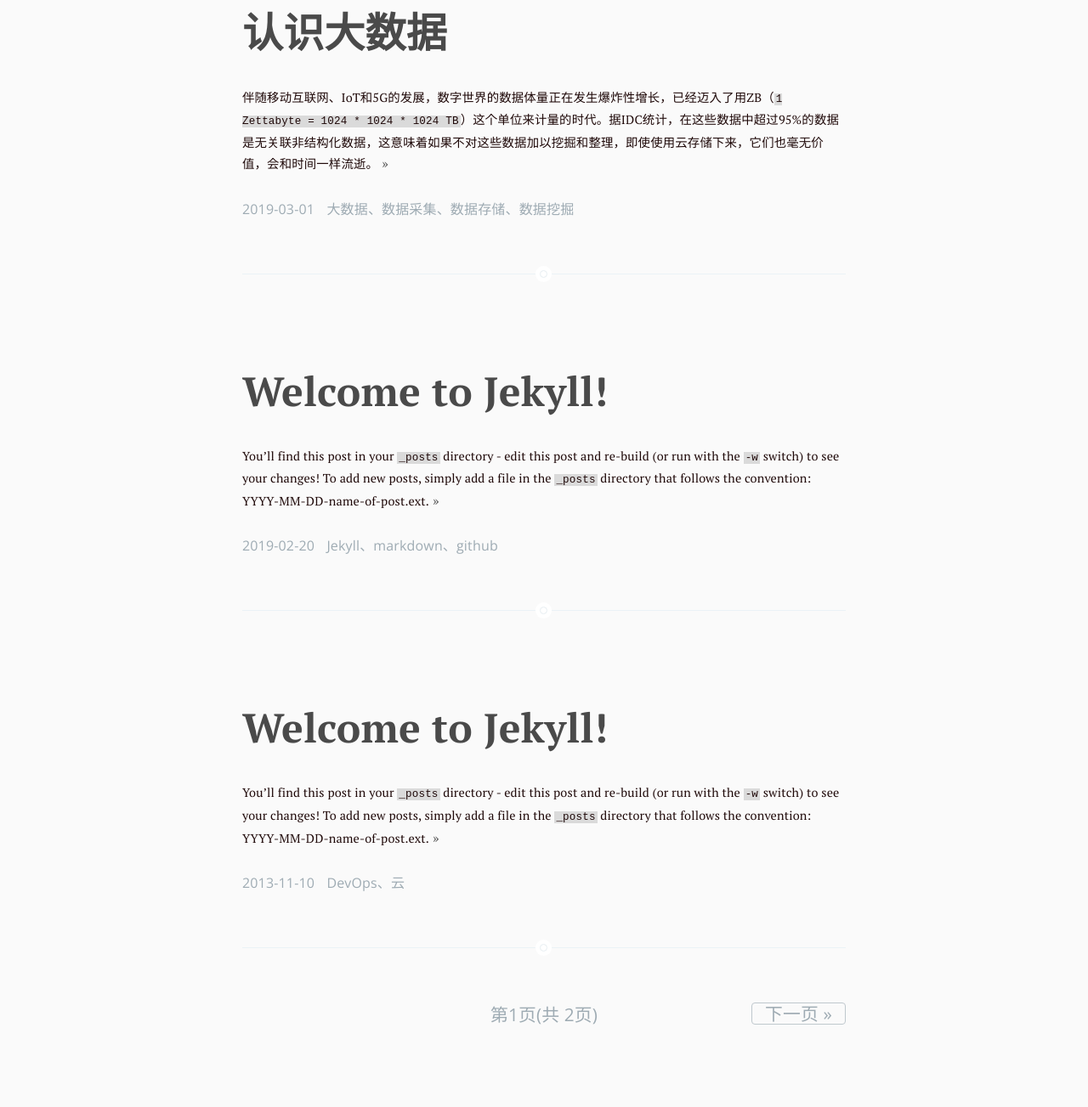
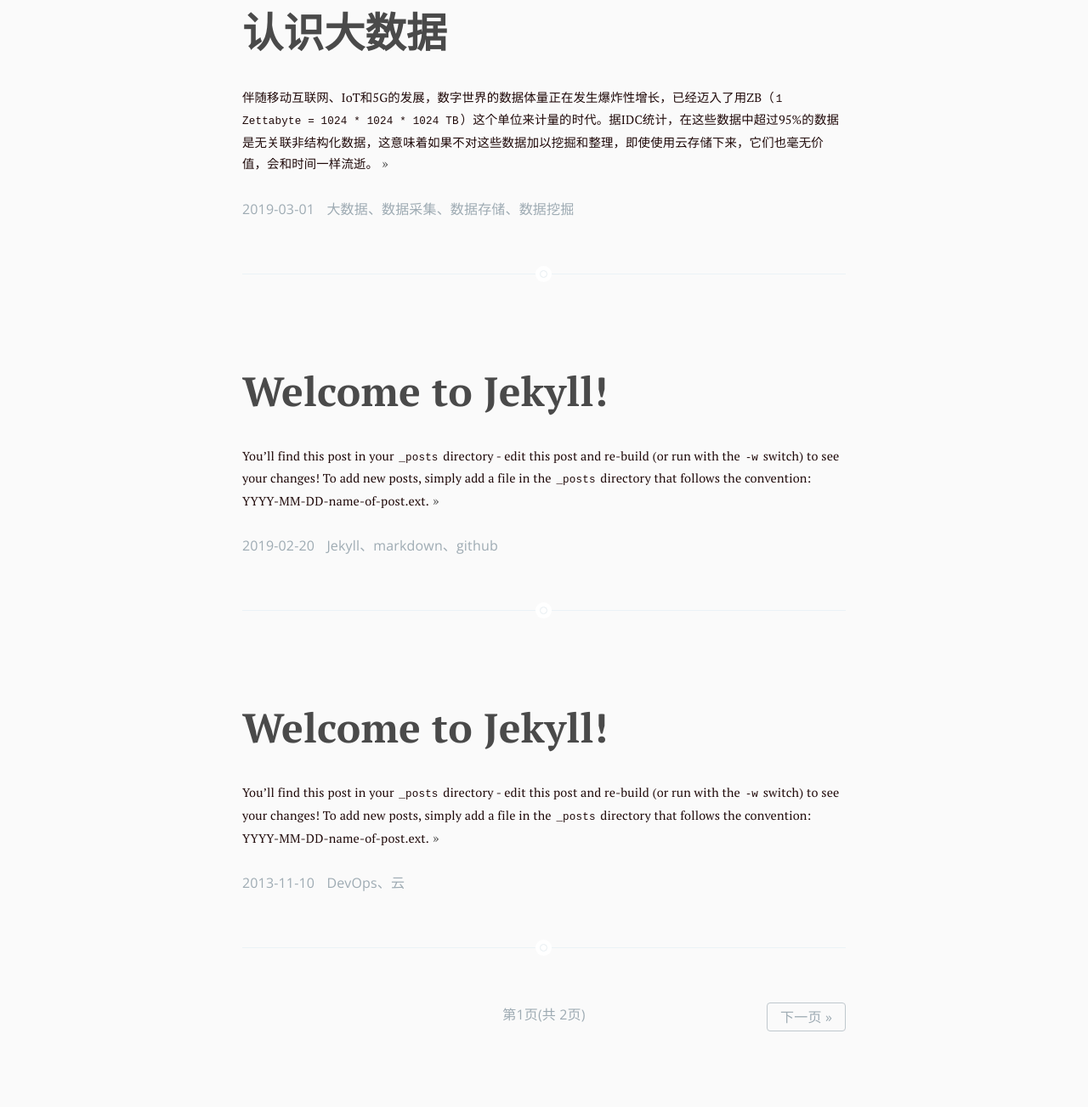
Before and after one commit to aaronyao/aaronyao.github.io, a Jekyll site: the page built from index.html, in a window 1280 px wide. Shown: the part 828-2131 px from the top of the page at 85% size. Built offline with Jekyll 4.4.1, drawn with Linux system fonts in a browser that asks for light colours; the list of posts is cut into pages by our own code.

Commit message:
Update theme.

```diff
--- a/assets/css/screen.css
+++ b/assets/css/screen.css
@@ -395,7 +395,7 @@ td {
 
 code,
 .md-fences {
-	background-color: #dadada;
+	/*background-color: #dadada;*/
 }
 
 code {
@@ -1537,7 +1537,6 @@ body:not(.post-template) .post-title {
     max-width: 710px;
     margin: 4rem auto;
     font-family: "Open Sans", sans-serif;
-    font-size: 1.3rem;
     color: #9EABB3;
     text-align: center;
 }
@@ -1545,6 +1544,9 @@ body:not(.post-template) .post-title {
 .pagination a {
     color: #9EABB3;
     transition: all 0.2s ease;
+}
+.pagination a:hover {
+	text-decoration:none;
 }
 
 /* Push the previous/next links out to the left/right */
@@ -1552,7 +1554,7 @@ body:not(.post-template) .post-title {
 .newer-posts {
     position: absolute;
     display: inline-block;
-    padding: 0 15px;
+    padding: 4px 15px;
     border: #bfc8cd 1px solid;
     text-decoration: none;
     border-radius: 4px;
```
